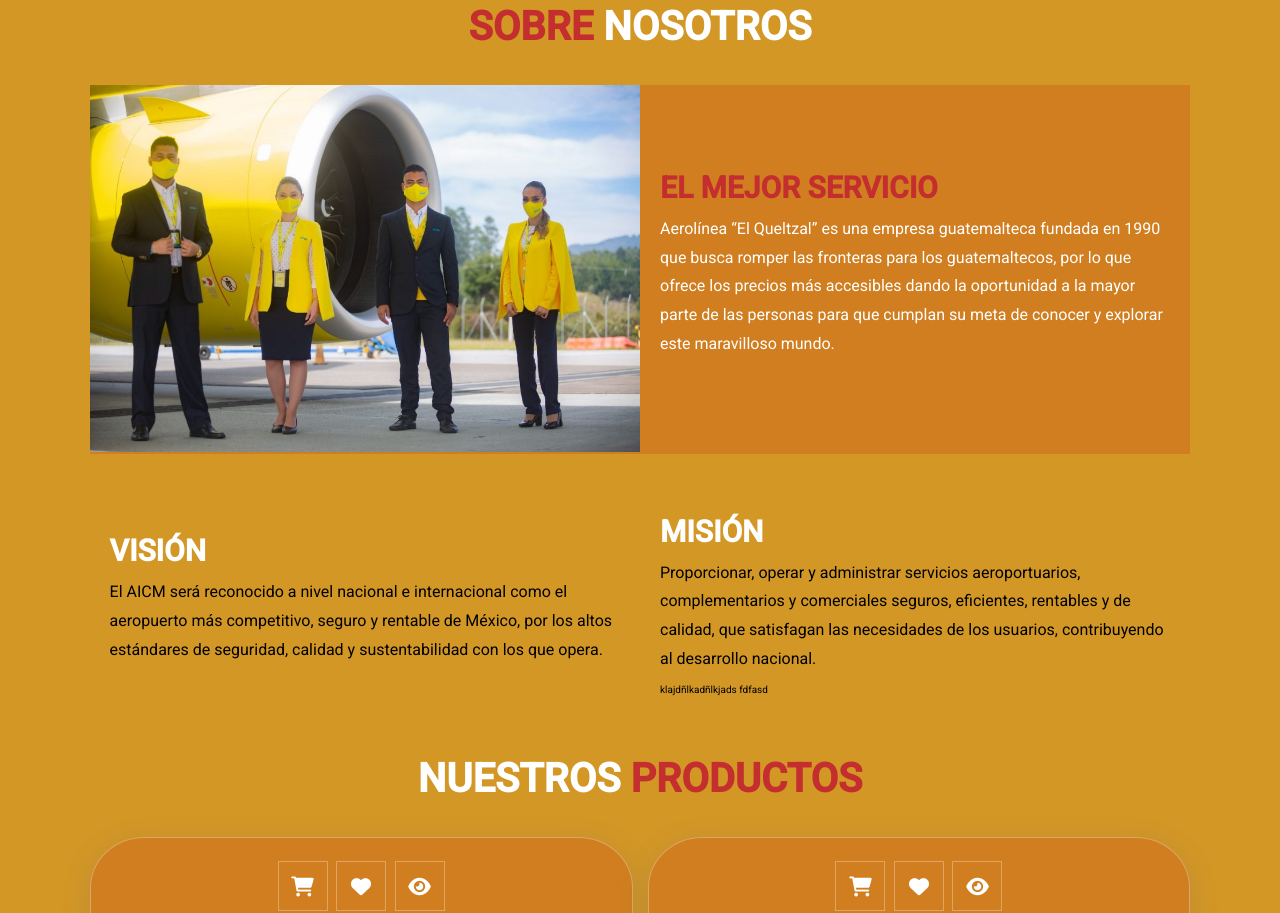
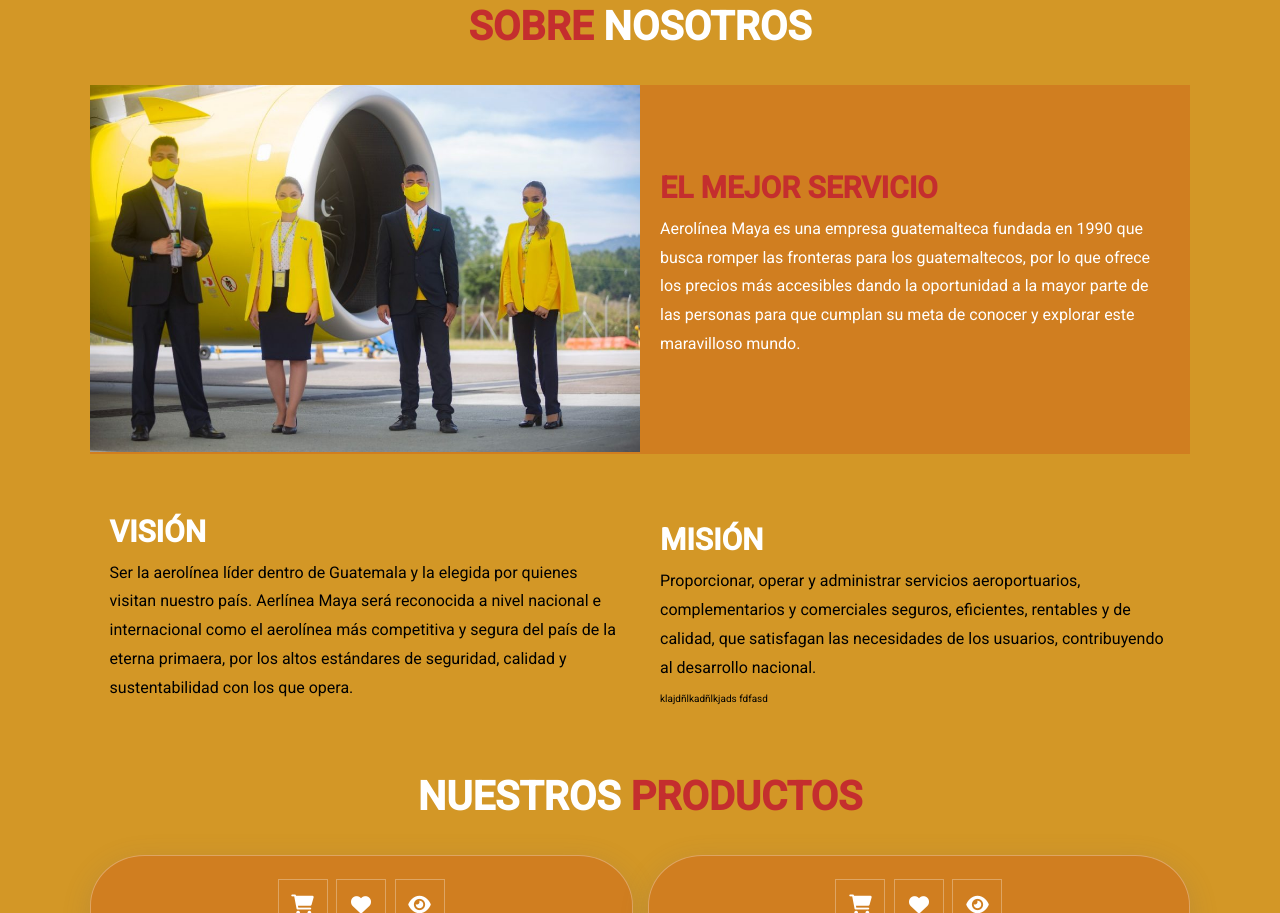
Before and after one commit to josue173/aerolinea, a website: page index.html in a window 1280 px wide. Shown: the part 617-1530 px from the top of the page. Drawn offline with Linux system fonts and the light colour scheme.

Commit message:
Arreglo en la visón

```diff
--- a/index.html
+++ b/index.html
@@ -61,11 +61,11 @@
         <div class="content">
           <h3>El mejor servicio</h3>
           <p>
-            Aerolínea “El Queltzal” es una empresa guatemalteca fundada en 1990
-            que busca romper las fronteras para los guatemaltecos, por lo que
-            ofrece los precios más accesibles dando la oportunidad a la mayor
-            parte de las personas para que cumplan su meta de conocer y explorar
-            este maravilloso mundo.
+            Aerolínea Maya es una empresa guatemalteca fundada en 1990 que busca
+            romper las fronteras para los guatemaltecos, por lo que ofrece los
+            precios más accesibles dando la oportunidad a la mayor parte de las
+            personas para que cumplan su meta de conocer y explorar este
+            maravilloso mundo.
           </p>
           <!-- <p>
             Lorem ipsum dolor sit amet consectetur, adipisicing elit. Velit
@@ -83,10 +83,11 @@
         <div class="content">
           <h3>Visión</h3>
           <p>
-            El AICM será reconocido a nivel nacional e internacional como el
-            aeropuerto más competitivo, seguro y rentable de México, por los
-            altos estándares de seguridad, calidad y sustentabilidad con los que
-            opera.
+            Ser la aerolínea líder dentro de Guatemala y la elegida por quienes
+            visitan nuestro país. Aerlínea Maya será reconocida a nivel nacional
+            e internacional como el aerolínea más competitiva y segura del país
+            de la eterna primaera, por los altos estándares de seguridad,
+            calidad y sustentabilidad con los que opera.
           </p>
         </div>
         <div class="content">
```
